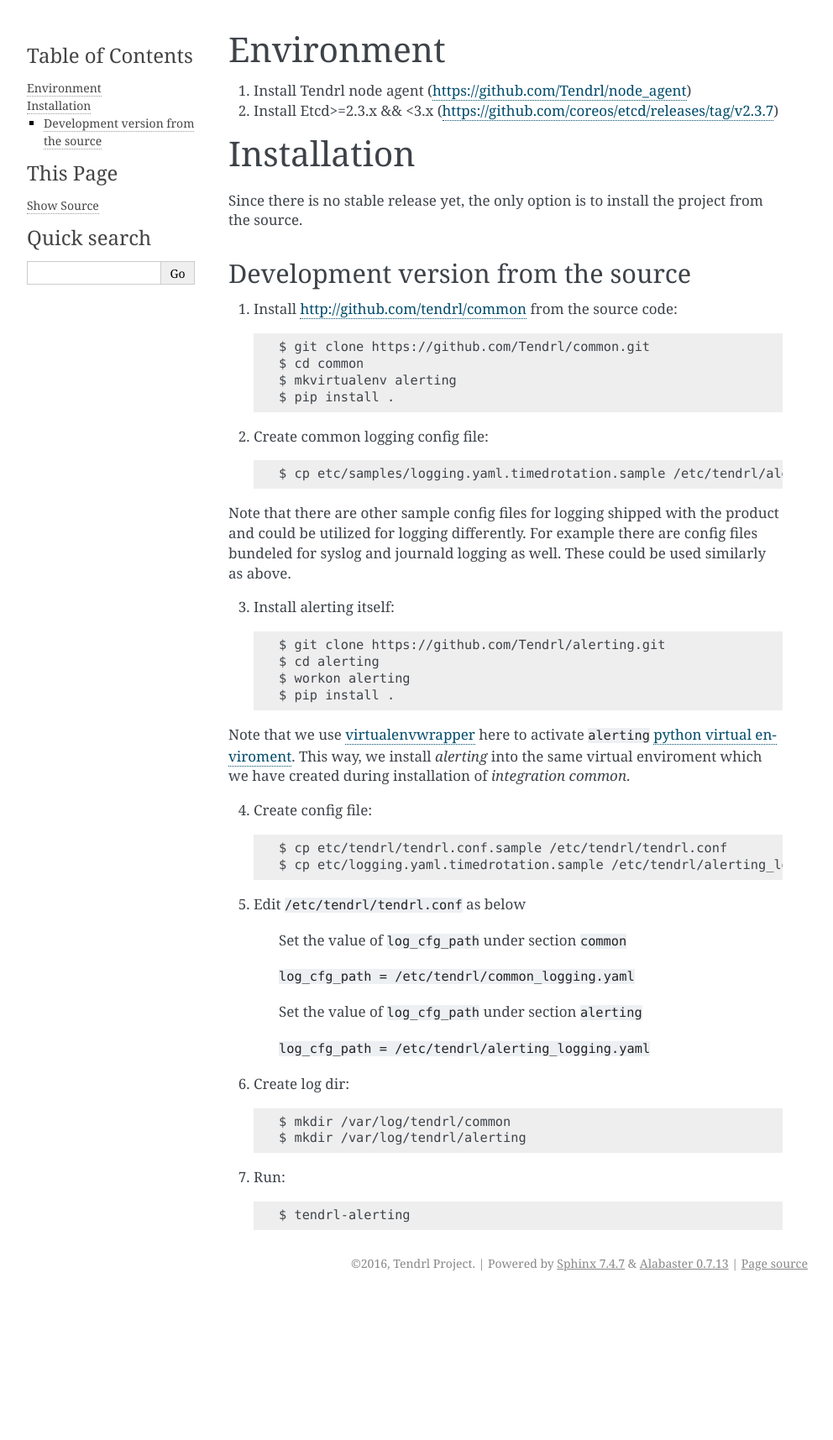
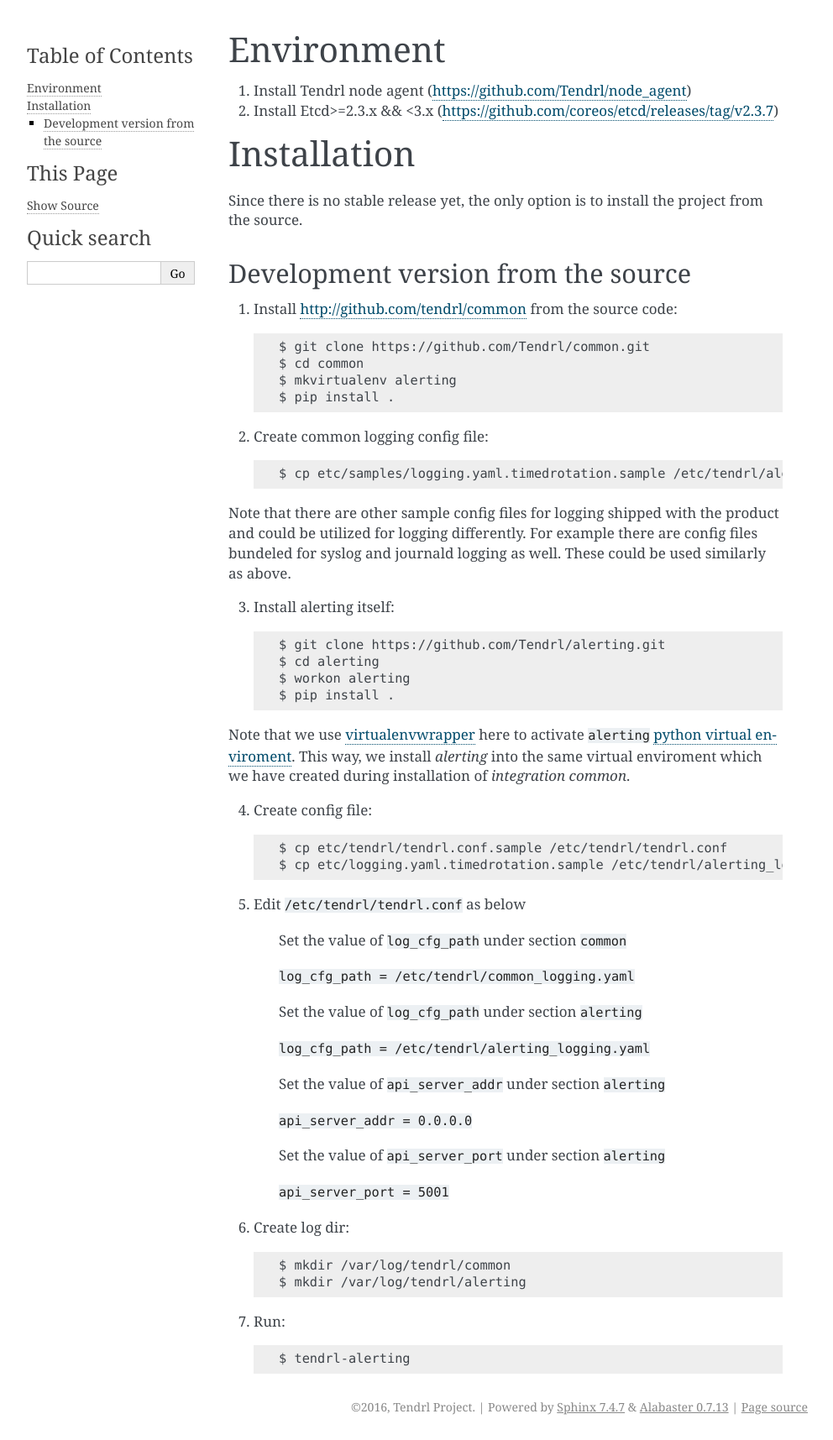
Before and after one commit to Tendrl/notifier, a Sphinx documentation site: the page built from doc/source/installation.rst, in a window 1280 px wide. Shown: the whole page at 84% size, without its empty margins (148-1140 px from the left). Built offline with Sphinx 7.4.7, drawn with Linux system fonts in a browser that asks for light colours; before the commit the page ends 1544 px from its top, so only the background shows below that.

Commit message:
Doc changes
tendrl-bug-id: Tendrl/alerting#10,Tendrl/alerting#11,Tendrl/alerting#12,Tendrl/alerting#14
Signed-off-by: anmolbabu <anmolbudugutta@gmail.com>

```diff
--- a/doc/source/installation.rst
+++ b/doc/source/installation.rst
@@ -60,6 +60,13 @@
 
     ``log_cfg_path = /etc/tendrl/alerting_logging.yaml``
 
+    Set the value of ``api_server_addr`` under section ``alerting``
+
+    ``api_server_addr = 0.0.0.0``
+
+    Set the value of ``api_server_port`` under section ``alerting``
+
+    ``api_server_port = 5001``
 
 6. Create log dir::
 
--- a/requirements.txt
+++ b/requirements.txt
@@ -3,8 +3,4 @@
 # process, which may cause wedges in the gate later.
 
 python-etcd
-python-dateutil
-gevent>=1.0
-greenlet>=0.3.2
-msgpack-python
-pytz
+flask
--- a/setup.py
+++ b/setup.py
@@ -14,7 +14,7 @@
     zip_safe=False,
     entry_points={
         'console_scripts': ['tendrl-alerting = '
-                            'tendrl.alerting.manager.manager'
+                            'tendrl.alerting.manager'
                             ':main'
                             ]
     }
```
Also changed, not shown: 1 other file.
